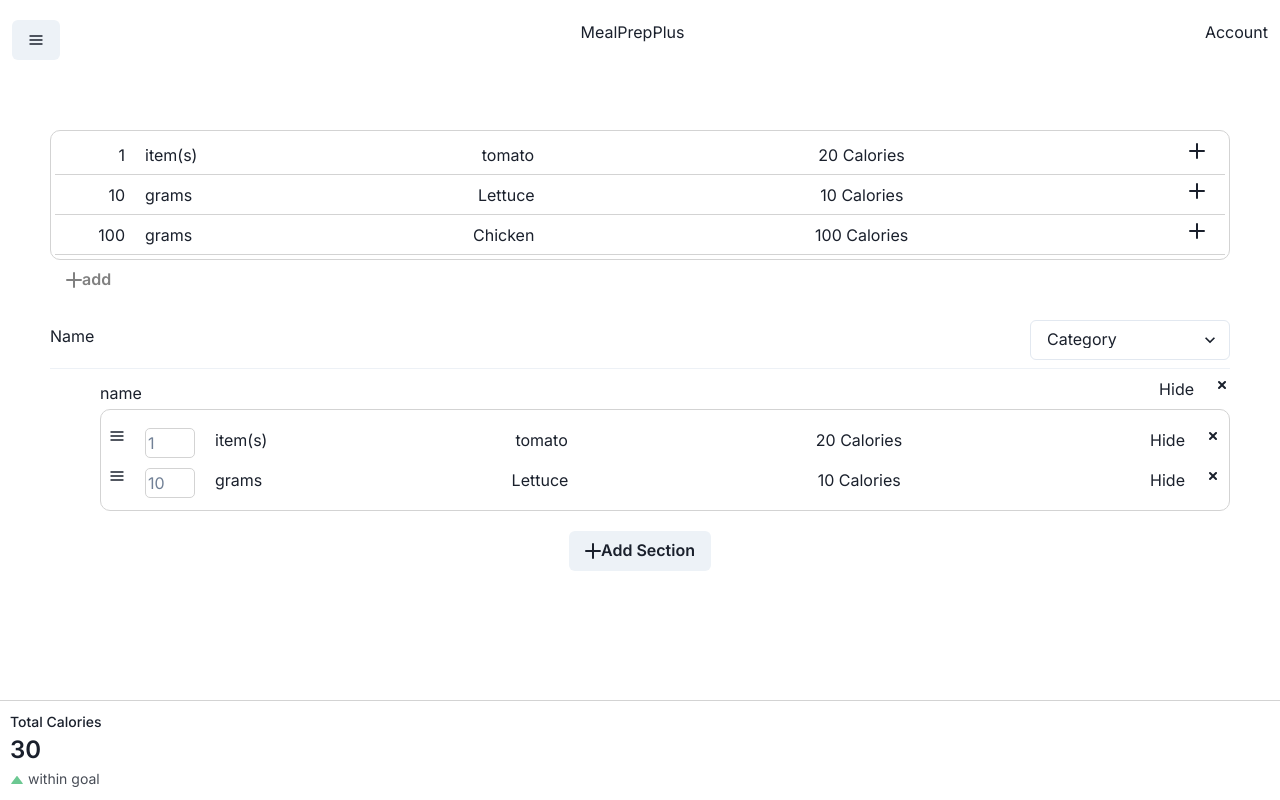
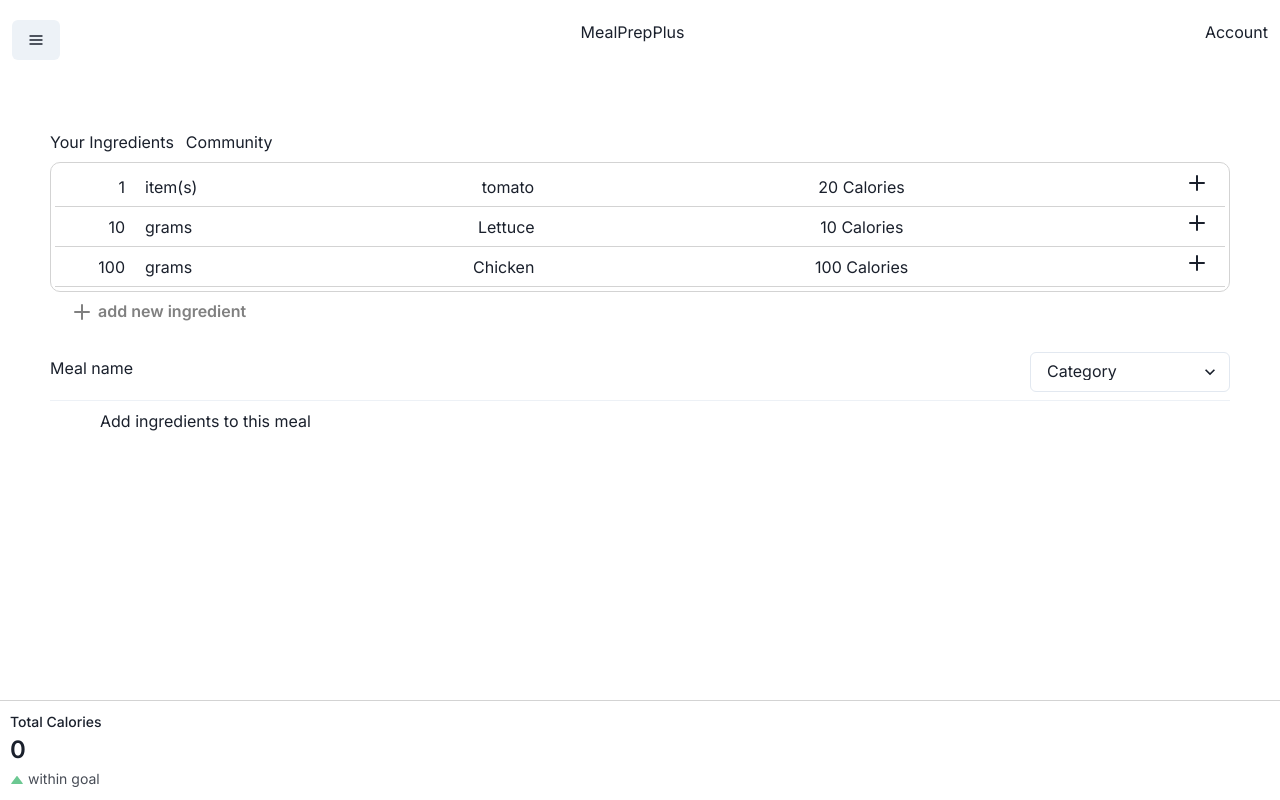
Before and after one commit to jaredamir/MealPrepPlus, a Next.js app in the folder frontend/meal_prep_plus_frontend/: page /create in a window 1280 px wide. Built offline with nearby package versions, Linux system fonts and the light colour scheme.

Commit message:
commented out section item and used only ingredients in teh create page. Added add, remove, and update function to editableitem component and create page. Added sum function to create page using items

```diff
--- a/frontend/meal_prep_plus_frontend/app/components/editableItem/index.tsx
+++ b/frontend/meal_prep_plus_frontend/app/components/editableItem/index.tsx
@@ -6,13 +6,20 @@ import itemObject from "@/app/models/itemObject"
 
 interface ItemDataProps{
     itemData: itemObject;
-    positionInArray?: number;
+    positionInArray: number;
+    removeIngredient: (ingredient: itemObject, positionInArray: number) => void;
+    updateIngredientInputAmount: (inputAmount: number | null, positionInArray: number) => void;
 };
-export default function EditableItem({itemData, positionInArray}: ItemDataProps){
+export default function EditableItem({itemData,
+    positionInArray,
+    removeIngredient,
+    updateIngredientInputAmount
+}: ItemDataProps){
     const [amount, setAmount] = useState<number>(itemData.serving_amount)
     const [totalCal, setTotalCal] = useState<number>(itemData.cal)
     const [isInputError, setIsInputError] = useState<boolean>(false)
     const [isHidden, setIsHidden] =useState<boolean>(false)
+
 
     const handleInput = (e: React.ChangeEvent<HTMLInputElement>) => {
         if(/^-?\d*\.?\d+$/.test(e.target.value)){
@@ -20,10 +27,12 @@ export default function EditableItem({itemData, positionInArray}: ItemDataProps)
             const product = itemData.cal * (Number(e.target.value) / itemData.serving_amount)
             setTotalCal(product)
             setAmount(Number(e.target.value))
+            updateIngredientInputAmount(Number(e.target.value), positionInArray)
         }else{
             setIsInputError(true)
             setTotalCal(itemData.cal)
             setAmount(itemData.serving_amount)
+            updateIngredientInputAmount(null, positionInArray)
         }
     }
     return(
@@ -61,7 +70,10 @@ export default function EditableItem({itemData, positionInArray}: ItemDataProps)
                         >
                             {isHidden ? "Show" : "Hide"}
                         </a>
-                        <SmallCloseIcon style={{cursor: "pointer"}} />
+                        <SmallCloseIcon
+                            style={{cursor: "pointer"}}
+                            onClick={()=>{removeIngredient(itemData, positionInArray)}}
+                        />
                     </Flex>
             </Flex>
         </>
--- a/frontend/meal_prep_plus_frontend/app/components/listItem/index.tsx
+++ b/frontend/meal_prep_plus_frontend/app/components/listItem/index.tsx
@@ -3,9 +3,10 @@ import { Flex } from "@chakra-ui/react"
 import itemObject from "@/app/models/itemObject"
 
 interface ItemDataProps{
-    itemData: itemObject
+    itemData: itemObject;
+    addIngredient: (ingredent: itemObject) => void;
 };
-export default function ListItem({itemData}: ItemDataProps){
+export default function ListItem({itemData, addIngredient}: ItemDataProps){
     return(
         <>
             <Flex justifyContent={"space-between"} h={10} py={2} px={5} borderBottom={"0.5px solid lightgrey"}>
@@ -23,7 +24,7 @@ export default function ListItem({itemData}: ItemDataProps){
                 {itemData.cal && <p>{itemData.cal} Calories</p>}
 
                 <Flex columnGap={5} alignItems={"centers"}>
-                        <AddIcon />
+                        <AddIcon onClick={() => {addIngredient(itemData)}}/>
                     </Flex>
             </Flex>
         </>
--- a/frontend/meal_prep_plus_frontend/app/components/sectionItem/index.tsx
+++ b/frontend/meal_prep_plus_frontend/app/components/sectionItem/index.tsx
@@ -22,9 +22,9 @@ export default function SectionItem({sectionData}: SectionItemProps){
             {sectionData ? (
                 <>
                 <Flex justifyContent="space-between">
-                    <Editable defaultValue={sectionData.name || 'Name'} w={20}>
+                    <Editable defaultValue={sectionData.name === '' ? 'Section name' : sectionData.name} w={30}>
                         <EditablePreview />
-                        <EditableInput />
+                        <EditableInput w={30}/>
                     </Editable>
 
                     <Flex gap={5} alignItems={"centers"}>
@@ -39,7 +39,8 @@ export default function SectionItem({sectionData}: SectionItemProps){
                 }}>
                     {sectionData.items && (
                         <>
-                            {sectionData.items.map((item: itemObject, index) => {
+                            { sectionData.items.length > 0 ?
+                            (sectionData.items.map((item: itemObject, index) => {
                                 return (
                                     <EditableItem
                                         key={sectionData.name + "Item" + index}
@@ -47,7 +48,10 @@ export default function SectionItem({sectionData}: SectionItemProps){
                                         positionInArray={index}
                                     />
                                 );
-                            })}
+                                })
+                                )
+                                : <p>Add ingredients to this section</p>
+                            }
 
                         </>
                     )}
--- a/frontend/meal_prep_plus_frontend/app/create/page.tsx
+++ b/frontend/meal_prep_plus_frontend/app/create/page.tsx
@@ -15,6 +15,14 @@ import {
     StatHelpText,
     StatLabel,
     StatNumber,
+    Modal,
+    ModalBody,
+    ModalCloseButton,
+    ModalContent,
+    ModalFooter,
+    ModalHeader,
+    ModalOverlay,
+    useDisclosure,
 } from "@chakra-ui/react"
 import Navbar from "../components/navbar";
 import { AddIcon } from "@chakra-ui/icons";
@@ -24,6 +32,7 @@ import { TEST_USER_DATA } from "../utils/constants";
 import itemObject from "../models/itemObject";
 import SectionObject from "../models/sectionObject";
 import UserObject from "../models/userObject";
+import EditableItem from "../components/editableItem";
 
 const categoryOptions = ["Breakfast", "Lunch", "Dinner", "Snack"]
 const defaultSection = {
@@ -53,31 +62,67 @@ const defaultSection = {
         }
     ],
 }
+const EmptySectionItem = {
+    name: '',
+    items: [],
+}
 
 export default function Create(){
-    const [sections, setSections] = useState<SectionObject[]>([defaultSection])
+    //const [sections, setSections] = useState<SectionObject[]>([EmptySectionItem])
+    const [ingredients, setIngredients] = useState<itemObject[]>([])
     const [user, setUser] = useState<UserObject>(TEST_USER_DATA)
 
+    function addIngredient(ingredient: itemObject){
+        setIngredients(prevArr => [...prevArr, ingredient])
+    }
+
+    function removeIngredient(ingredient: itemObject, positionInArray: number){
+        setIngredients(prevArr => prevArr.filter((ingredient, index) => index !== positionInArray))
+    }
+
+    function updateIngredientInputAmount(inputAmount: number | null, positionInArray: number){
+        const updatedIngredients = ingredients.map((ingredient: itemObject, index) => {
+            if (index === positionInArray){
+                return {...ingredient, inputAmount: inputAmount}
+            }
+            return ingredient
+        })
+        setIngredients(updatedIngredients)
+    }
 
     const calcTotalCalories = function(){
         let totalCalories = 0;
+        ingredients.forEach((ingredient: itemObject) => {
+            if(ingredient.inputAmount){
+                totalCalories += ingredient.cal * (ingredient.inputAmount / ingredient.serving_amount)
+            } else{
+                totalCalories += ingredient.cal
+            }
+        })
+        /*
         sections.forEach((section: SectionObject) =>{
             let totalCaloriesInSection = 0;
-            section.items.forEach((item: itemObject) => {
+            section?.items?.forEach((item: itemObject) => {
                 totalCaloriesInSection += item.cal;
             })
             totalCalories += totalCaloriesInSection;
         });
+        */
         return totalCalories;
     }
 
+    /*
     function addSection() {
-        setSections(prevArray => [...prevArray, defaultSection])
-    }
+        setSections(prevArray => [...prevArray, EmptySectionItem])
+    }*/
     return(
         <>
             <Navbar />
             <main style={{padding: "50px", position: "relative", paddingBottom: "100px"}}>
+                <Flex mb={2} gap={3}>
+                    <a>Your Ingredients</a>
+                    <a>Community</a>
+                </Flex>
                 <Flex
                     maxH={"200px"}
                     p={1}
@@ -89,18 +134,24 @@ export default function Create(){
                 >
                     {user && user.ingredients ? (
                         user.ingredients.map((ingredient: itemObject, index) => {
-                           return <ListItem key={"ingredient"+index} itemData={ingredient} />
+                           return (<ListItem
+                                        key={"ingredient"+index}
+                                        itemData={ingredient}
+                                        addIngredient={addIngredient}
+
+                                    />
+                                )
                         })
                     )
                     : <p>No ingredients available, add some new ones</p>
                     }
                 </Flex>
                 <Button color="grey" textDecoration="none" border={"none"} bg={"none"} mb={5}>
-                    <AddIcon /> add
+                    <AddIcon mx={2}/> add new ingredient
                 </Button>
 
                 <Flex justifyContent={"space-between"}>
-                    <Editable defaultValue='Name' minW={100}>
+                    <Editable defaultValue='Meal name' minW={100}>
                         {/*bug: uneditable when empty*/}
                         <EditablePreview />
                         <EditableInput />
@@ -118,6 +169,22 @@ export default function Create(){
                 </Flex>
                 <Divider my={2} />
                 <div style={{paddingLeft: "50px", marginBottom: "20px"}}>
+                    {ingredients.length > 0 ?
+                    (ingredients.map((ingredient: itemObject, index) => {
+                        return (
+                            <EditableItem
+                                removeIngredient={removeIngredient}
+                                itemData={ingredient}
+                                positionInArray={index}
+                                updateIngredientInputAmount={updateIngredientInputAmount}
+                                key={"sectionItem"+index}
+                            />
+                        )
+                    }))
+                    : <p>Add ingredients to this meal</p>
+                }
+                </div>
+                {/*<div style={{paddingLeft: "50px", marginBottom: "20px"}}>
                     {sections.map((section: SectionObject, index) => {
                         return (
                             <SectionItem key={"sectionItem"+index} sectionData={section} />
@@ -129,7 +196,7 @@ export default function Create(){
                         <AddIcon/>
                         Add Section
                     </Button>
-                </Flex>
+                </Flex>*/}
 
                 <div style={{
                     position: "fixed",
--- a/frontend/meal_prep_plus_frontend/app/models/itemObject.ts
+++ b/frontend/meal_prep_plus_frontend/app/models/itemObject.ts
@@ -2,10 +2,11 @@ export default interface itemObject{
     name: string,
     serving_amount: number,
     measurement: string,
+    inputAmount?: number | null,
     cal: number,
     pro: number,
     carb: number,
     fats: number,
     sugar: number,
-    price: number
+    price: number,
 };
--- a/frontend/meal_prep_plus_frontend/app/models/sectionObject.ts
+++ b/frontend/meal_prep_plus_frontend/app/models/sectionObject.ts
@@ -1,6 +1,6 @@
 import itemObject from "./itemObject";
 
 export default interface SectionObject {
-    name: string;
-    items: itemObject[];
+    name?: string;
+    items?: itemObject[];
 }
```
